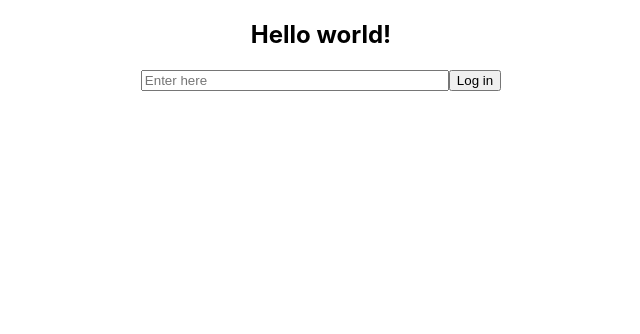
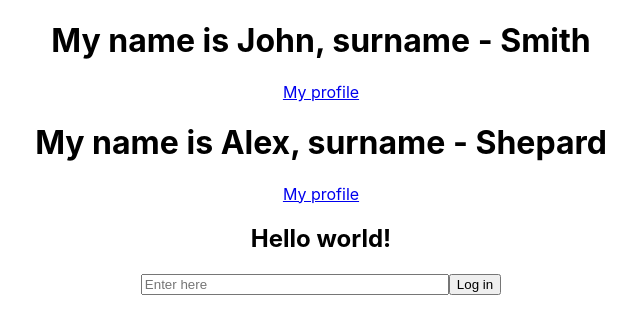
Before and after one commit to Vladimir84S/project, a React (Create React App) app in the folder 06 - Библиотека React. Базовый уровень/004 Create React App - создаем свое приложение/my-app/: page / in a window 1280 px wide. Shown: the top 334 px of the page, without its empty margins (319-959 px from the left). Built offline with nearby package versions, Linux system fonts and the light colour scheme.

Commit message:
completed 06/010 lesson - props

```diff
--- a/06 - Библиотека React. Базовый уровень/004 Create React App - создаем свое приложение/my-app/src/App.js
+++ b/06 - Библиотека React. Базовый уровень/004 Create React App - создаем свое приложение/my-app/src/App.js
@@ -2,6 +2,17 @@
 // import React from 'react';
 import { Component, StrictMode } from 'react';
 import './App.css';
+
+function WhoAmi({ name, surname, link }) {
+  return (
+    <div>
+      <h1>
+        My name is {name()}, surname - {surname}
+      </h1>
+      <a href={link}>My profile</a>
+    </div>
+  );
+}
 
 const Header = () => {
   return <h2>Hello world!</h2>;
@@ -41,6 +52,27 @@
 function App() {
   return (
     <div className="App">
+      {/* <WhoAmi
+        name={{ firstName: 'John' }}
+        surname="Smith"
+        link="facebook.com"
+      />
+      <WhoAmi name={{ firstName: 'Alex' }} surname="Shepard" link="vk.com" /> */}
+      <WhoAmi
+        name={() => {
+          return 'John';
+        }}
+        surname="Smith"
+        link="facebook.com"
+      />
+      <WhoAmi
+        name={() => {
+          return 'Alex';
+        }}
+        surname="Shepard"
+        link="vk.com"
+      />
+
       <StrictMode>
         <Header />
       </StrictMode>
```
